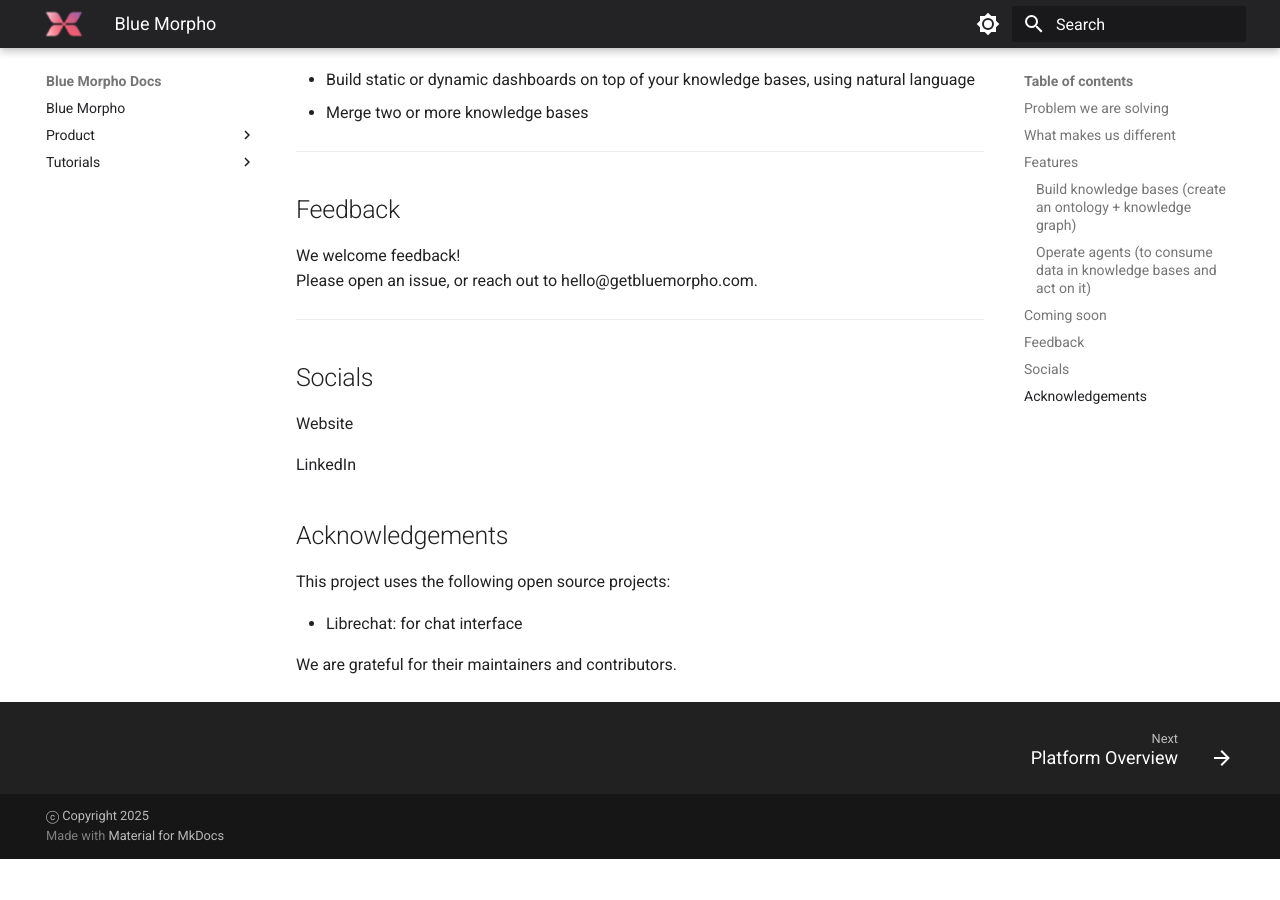
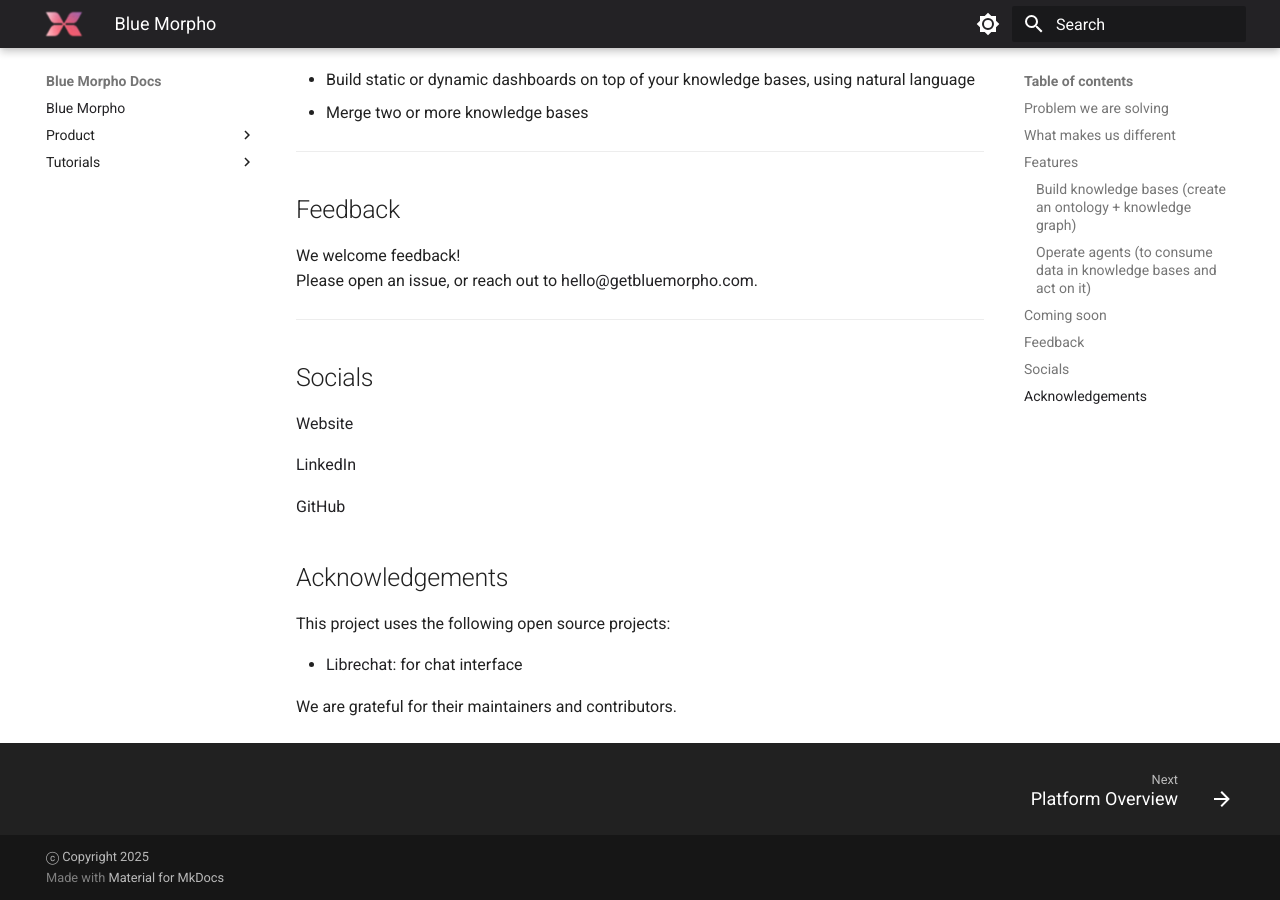
Before and after one commit to getbluemorpho/blue-morpho, an MkDocs documentation site: the page built from docs/README.md, in a window 1280 px wide and 900 px high, scrolled down 2124 px. Built offline with MkDocs 1.6.1 and Material for MkDocs 9.7.7, drawn with Linux system fonts in a browser that asks for light colours; before the commit the page ends 2983 px from its top, so only the background shows below that.

Commit message:
Update README.md
Testing if editing markdown files auto update the MkDocs site.

```diff
--- a/docs/README.md
+++ b/docs/README.md
@@ -78,6 +78,8 @@
 
 [LinkedIn](https://www.linkedin.com/company/get-blue-morpho/)
 
+[GitHub](https://github.com/getbluemorpho/blue-morpho)
+
 ## Acknowledgements
 
 This project uses the following open source projects:
```
